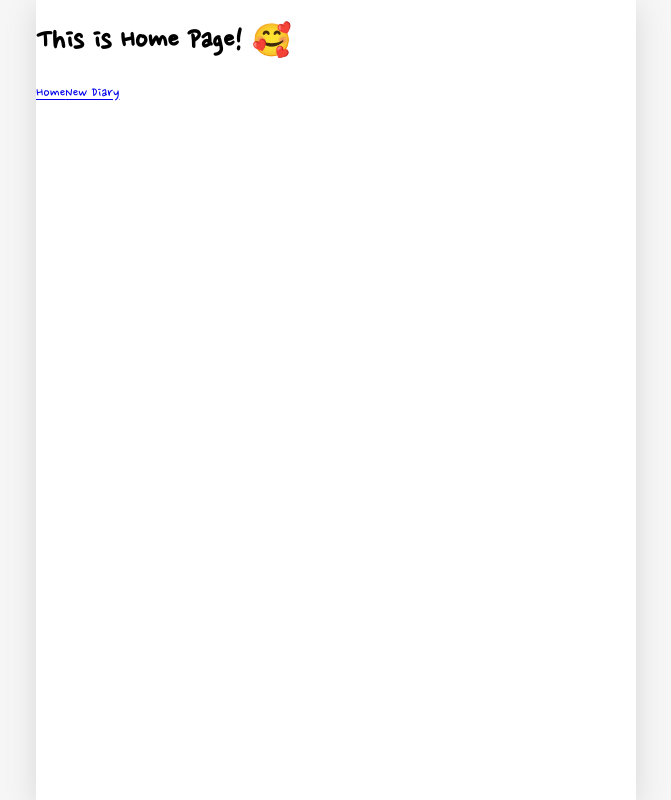
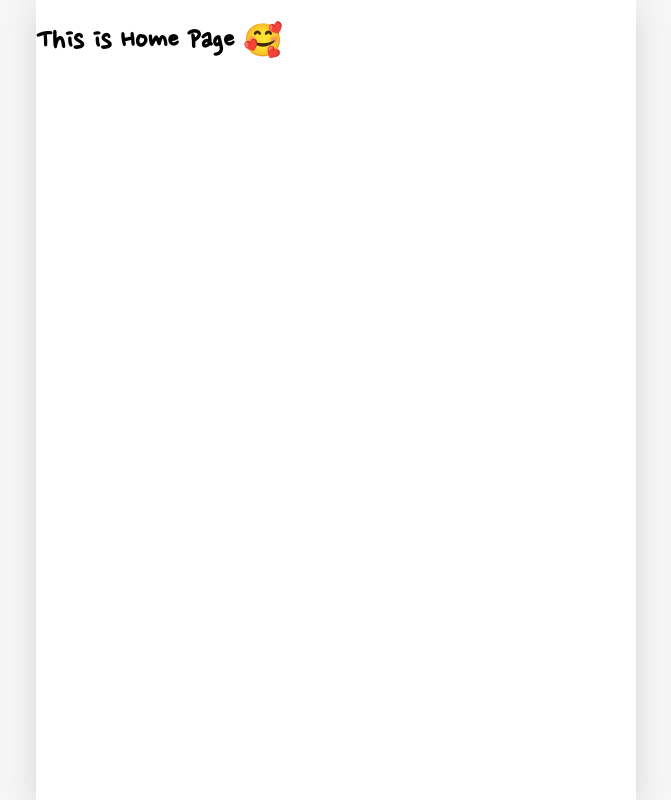
Before and after one commit to kelly6bf/memoria, a React (Create React App) app in the folder memoria-web/: page / in a window 1280 px wide. Shown: the whole page, without its empty margins (304-975 px from the left). Built offline with nearby package versions, Linux system fonts and the light colour scheme; a web font is replaced by a local one.

Commit message:
style: #3 홈 화면의 불필요한 로직 제거

```diff
--- a/memoria-web/src/pages/Home.jsx
+++ b/memoria-web/src/pages/Home.jsx
@@ -1,16 +1,9 @@
 import React from "react";
-import {Link} from "react-router-dom";
 
 export default function Home() {
   return (
     <>
-      <h1>
-        This is Home Page! 🥰
-      </h1>
-      <div>
-        <Link to={"/"}>Home</Link>
-        <Link to={"/diaries/new"}>New Diary</Link>
-      </div>
+      <h1>This is Home Page 🥰</h1>
     </>
   );
 }
```
